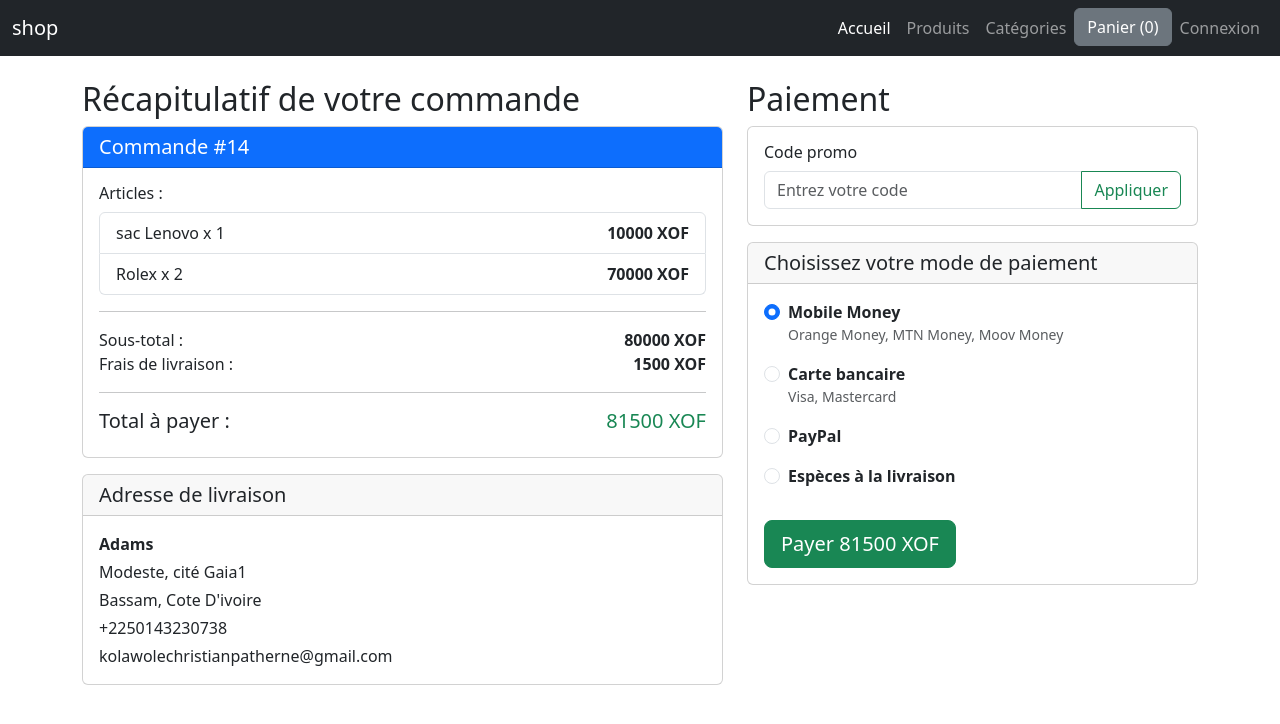
After one commit to theblit/projet-Digitalisation-pme-locale, a Django app: page /paiement/14/ in a window 1280 px wide. The commit adds this page. Shown: the top 724 px of the page. Run offline with Django 5.2, Linux system fonts and the light colour scheme; data comes from the database, SQL or seed files in the repository; both versions use the stored data as it was after the commit.

Commit message:
commit paiement

```diff
--- a/ECommerce/Ecommerce1/shop/templates/shop/navbar.html
+++ b/ECommerce/Ecommerce1/shop/templates/shop/navbar.html
@@ -10,6 +10,8 @@
          <li class="nav-item ">
           <a class="nav-link active" href="{% url 'home' %}">Accueil</a>
         </li>
+
+
 
 
 
--- /dev/null
+++ b/ECommerce/Ecommerce1/shop/templates/shop/paiement.html
@@ -0,0 +1,141 @@
+{% extends "shop/base.html" %}
+
+{% block content %}
+
+<div class="container mt-4">
+    <div class="row">
+        <!-- Colonne gauche : Récapitulatif -->
+        <div class="col-md-7">
+            <h2>Récapitulatif de votre commande</h2>
+
+            <div class="card mb-3">
+                <div class="card-header bg-primary text-white">
+                    <h5 class="mb-0">Commande #{{ commande.id }}</h5>
+                </div>
+                <div class="card-body">
+                    <h6>Articles :</h6>
+                    <ul class="list-group mb-3">
+                        {% for item_id, item_data in panier.items %}
+                        <li class="list-group-item d-flex justify-content-between">
+                            <span>{{ item_data.1 }} x {{ item_data.0 }}</span>
+                            <strong>{{ item_data.2|floatformat:0 }} XOF</strong>
+                        </li>
+                        {% endfor %}
+                    </ul>
+
+                    <hr>
+
+                    <div class="d-flex justify-content-between">
+                        <span>Sous-total :</span>
+                        <strong>{{ commande.sous_total|floatformat:0 }} XOF</strong>
+                    </div>
+
+                    <div class="d-flex justify-content-between">
+                        <span>Frais de livraison :</span>
+                        <strong>{{ commande.frais_livraison|floatformat:0 }} XOF</strong>
+                    </div>
+
+                    {% if commande.reduction > 0 %}
+                    <div class="d-flex justify-content-between text-success">
+                        <span>Réduction :</span>
+                        <strong>- {{ commande.reduction|floatformat:0 }} XOF</strong>
+                    </div>
+                    {% endif %}
+
+                    <hr>
+
+                    <div class="d-flex justify-content-between">
+                        <h5>Total à payer :</h5>
+                        <h5 class="text-success">{{ commande.total|floatformat:0 }} XOF</h5>
+                    </div>
+                </div>
+            </div>
+
+            <div class="card">
+                <div class="card-header">
+                    <h5 class="mb-0">Adresse de livraison</h5>
+                </div>
+                <div class="card-body">
+                    <p class="mb-1"><strong>{{ commande.nom }}</strong></p>
+                    <p class="mb-1">{{ commande.adress }}</p>
+                    <p class="mb-1">{{ commande.ville }}, {{ commande.pays }}</p>
+                    <p class="mb-1">{{ commande.telephone }}</p>
+                    <p class="mb-0">{{ commande.email }}</p>
+                </div>
+            </div>
+        </div>
+
+        <!-- Colonne droite : Paiement -->
+        <div class="col-md-5">
+            <h2>Paiement</h2>
+
+            <!-- Code promo -->
+            {% if not commande.code_promo %}
+            <div class="card mb-3">
+                <div class="card-body">
+                    <h6>Code promo</h6>
+                    <form method="POST">
+                        {% csrf_token %}
+                        <div class="input-group">
+                            <input type="text" name="code_promo" class="form-control" placeholder="Entrez votre code">
+                            <button type="submit" class="btn btn-outline-success">Appliquer</button>
+                        </div>
+                    </form>
+                </div>
+            </div>
+            {% else %}
+            <div class="alert alert-success">
+                Code promo <strong>{{ commande.code_promo }}</strong> appliqué !
+            </div>
+            {% endif %}
+
+            <!-- Méthodes de paiement -->
+            <div class="card">
+                <div class="card-header">
+                    <h5 class="mb-0">Choisissez votre mode de paiement</h5>
+                </div>
+                <div class="card-body">
+                    <form method="POST">
+                        {% csrf_token %}
+
+                        <div class="form-check mb-3">
+                            <input class="form-check-input" type="radio" name="methode_paiement" id="mobile_money" value="mobile_money" checked>
+                            <label class="form-check-label" for="mobile_money">
+                                <strong>Mobile Money</strong>
+                                <p class="text-muted small mb-0">Orange Money, MTN Money, Moov Money</p>
+                            </label>
+                        </div>
+
+                        <div class="form-check mb-3">
+                            <input class="form-check-input" type="radio" name="methode_paiement" id="carte" value="carte">
+                            <label class="form-check-label" for="carte">
+                                <strong>Carte bancaire</strong>
+                                <p class="text-muted small mb-0">Visa, Mastercard</p>
+                            </label>
+                        </div>
+
+                        <div class="form-check mb-3">
+                            <input class="form-check-input" type="radio" name="methode_paiement" id="paypal" value="paypal">
+                            <label class="form-check-label" for="paypal">
+                                <strong>PayPal</strong>
+                            </label>
+                        </div>
+
+                        <div class="form-check mb-3">
+                            <input class="form-check-input" type="radio" name="methode_paiement" id="especes" value="especes">
+                            <label class="form-check-label" for="especes">
+                                <strong>Espèces à la livraison</strong>
+                            </label>
+                        </div>
+
+                        <button type="submit" class="btn btn-success btn-lg btn-block mt-3">
+                            Payer {{ commande.total|floatformat:0 }} XOF
+                        </button>
+                    </form>
+                </div>
+            </div>
+        </div>
+    </div>
+</div>
+
+{% endblock %}
--- a/ECommerce/Ecommerce1/shop/urls.py
+++ b/ECommerce/Ecommerce1/shop/urls.py
@@ -1,9 +1,10 @@
 from django.urls import path
-from shop.views import index, detailArticle, checkout, confirmation
+from shop.views import index, detailArticle, checkout, confirmation, paiement
 
 urlpatterns = [
     path('', index, name='home'),
     path('<int:myid>/', detailArticle, name='detailArticle'),
     path('checkout/', checkout, name='checkout'),
-    path('confirmation/', confirmation, name='confirmation'),
+       path('paiement/<int:commande_id>/', paiement, name='paiement'),
+     path('confirmation/<int:commande_id>/', confirmation, name='confirmation'),
 ]
--- a/ECommerce/Ecommerce1/shop/views.py
+++ b/ECommerce/Ecommerce1/shop/views.py
@@ -1,7 +1,9 @@
 from django.shortcuts import render, redirect
 from django.contrib import messages
-from .models import Product, Commande
+from .models import Product, Commande, CodePromo
 from django.core.paginator import Paginator
+from django.utils import timezone
+import json
 
 def index(request):
     product_objects = Product.objects.all()
@@ -34,37 +36,111 @@ def checkout(request):
         ville = request.POST.get('ville')
         pays = request.POST.get('pays')
         zipcode = request.POST.get('zipcode')
+        telephone = request.POST.get('telephone')
 
-        # Créer la commande
-        com = Commande(
-            items=items,
-            total=total,
+        # Calculer les frais de livraison (exemple simple)
+        frais_livraison = 1500 if ville.lower() != 'abidjan' else 500
+
+        # Créer la commande temporaire (avant paiement)
+        commande = Commande(
+           items=items,
             nom=nom,
             email=email,
             adress=adress,
             ville=ville,
             pays=pays,
-            zipcode=zipcode
+            zipcode=zipcode,
+            telephone=telephone,
+            sous_total=total,
+            frais_livraison=frais_livraison,
+            total=float(total) + frais_livraison,
+            statut='en_attente'
         )
-        com.save()
+        commande.save()
 
-       # Message de succès
-        messages.success(request, 'Commande passée avec succès!')
-
-        # Redirection vers la page de confirmation
-        return redirect('confirmation')
+       # Rediriger vers la page de paiement
+        return redirect('paiement', commande_id=commande.id)
 
     return render(request, 'shop/checkout.html')
 
 
 
-    return render(request, 'shop/checkout.html')
-
-# Nouvelle vue pour la confirmation de commande
-def confirmation(request):
-    info = Commande.objects.all()[:1]
-    for item in info:
-        nom = item.nom
 
 
-    return render(request, 'shop/confirmation.html', {'nom': nom})
+def paiement(request, commande_id):
+    try:
+        commande = Commande.objects.get(id=commande_id)
+    except Commande.DoesNotExist:
+        messages.error(request, 'Commande introuvable.')
+        return redirect('home')
+
+    if request.method == "POST":
+
+        # Appliquer le code promo
+        code_promo = request.POST.get('code_promo')
+        if code_promo:
+            try:
+                promo = CodePromo.objects.get(code=code_promo)
+                if promo.est_valide():
+                    if promo.reduction_pourcentage > 0:
+                        commande.reduction = commande.sous_total * (promo.reduction_pourcentage / 100)
+                    else:
+                        commande.reduction = promo.reduction_montant
+
+                    commande.code_promo = code_promo
+                    commande.total = commande.sous_total + commande.frais_livraison - commande.reduction
+                    commande.save()
+
+                    promo.utilisations_actuelles += 1
+                    promo.save()
+
+                    messages.success(request, f'Code promo appliqué ! Réduction de {commande.reduction} XOF')
+                else:
+                    messages.error(request, 'Code promo invalide ou expiré.')
+            except CodePromo.DoesNotExist:
+                messages.error(request, 'Code promo introuvable.')
+
+            return redirect('paiement', commande_id=commande.id)
+
+        # Traiter le paiement
+        methode_paiement = request.POST.get('methode_paiement')
+        commande.methode_paiement = methode_paiement
+
+        if methode_paiement == 'mobile_money':
+            # Logique Mobile Money (à implémenter avec l'API de votre opérateur)
+            commande.statut = 'paye'
+            commande.date_paiement = timezone.now()
+            commande.save()
+            messages.success(request, 'Paiement Mobile Money effectué avec succès !')
+            return redirect('confirmation', commande_id=commande.id)
+
+        elif methode_paiement == 'especes':
+            commande.statut = 'en_attente'
+            commande.save()
+            messages.success(request, 'Commande enregistrée ! Paiement à la livraison.')
+            return redirect('confirmation', commande_id=commande.id)
+
+        # Autres méthodes de paiement à implémenter
+
+    # Charger le panier depuis les items
+    try:
+        panier = json.loads(commande.items)
+    except:
+        panier = {}
+
+    context = {
+        'commande': commande,
+        'panier': panier
+    }
+
+    return render(request, 'shop/paiement.html', context)
+
+
+def confirmation(request, commande_id):
+    try:
+        commande = Commande.objects.get(id=commande_id)
+    except Commande.DoesNotExist:
+        messages.error(request, 'Commande introuvable.')
+        return redirect('home')
+
+    return render(request, 'shop/confirmation.html', {'commande': commande})
```
Also changed, not shown: ECommerce/Ecommerce1/shop/admin.py (+8 -1 lines), ECommerce/Ecommerce1/shop/models.py (+57 -6 lines), ECommerce/Ecommerce1/shop/templates/shop/confirmation.html (+55 -7 lines), ECommerce/Ecommerce1/db.sqlite3, ECommerce/Ecommerce1/shop/migrations/0005_commande_code_promo_commande_date_paiement_and_more.py (added), ECommerce/Ecommerce1/shop/migrations/0006_codepromo.py (added).
